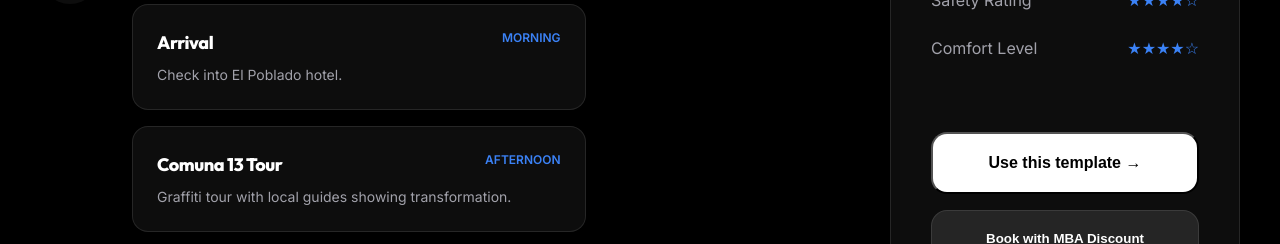
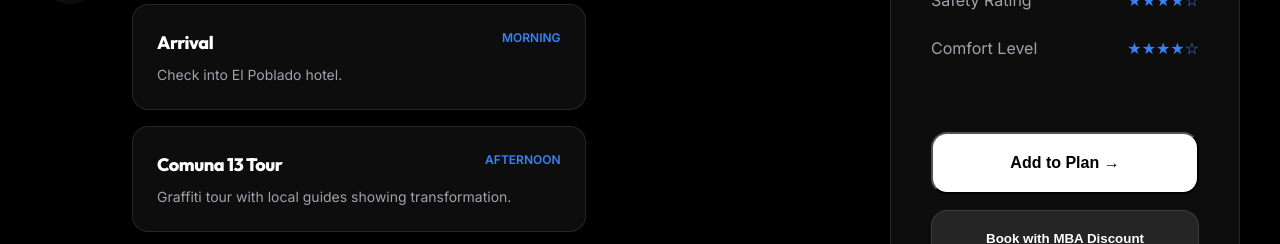
Before and after one commit to PatraSiddhant/MBA_triprank, a Next.js app: page /templates/colombia-trek in a window 1280 px wide. Shown: the part 960-1204 px from the top of the page. Built offline with nearby package versions, Linux system fonts and the light colour scheme; no server answers.

Commit message:
comit
comit

```diff
--- a/app/layout.tsx
+++ b/app/layout.tsx
@@ -6,7 +6,11 @@ import ClientHeader from "@/components/ClientHeader";
 export const metadata: Metadata = {
   title: "triprank | Discover Iconic MBA Treks",
   description: "Beli-style platform for discovery and ranking of the world's most iconic MBA trips.",
-  viewport: "width=device-width, initial-scale=1",
+};
+
+export const viewport = {
+  width: "device-width",
+  initialScale: 1,
 };
 
 export default function RootLayout({
--- a/components/UseTemplateButton.tsx
+++ b/components/UseTemplateButton.tsx
@@ -20,7 +20,7 @@ export default function UseTemplateButton({ slug }: { slug: string }) {
                 cursor: isPending ? 'wait' : 'pointer'
             }}
         >
-            {isPending ? "Generating your trip..." : "Use this template →"}
+            {isPending ? "Adding to Plan..." : "Add to Plan →"}
         </button>
     );
 }
--- a/middleware.ts
+++ b/proxy.ts
@@ -1,7 +1,7 @@
 import { createServerClient } from '@supabase/ssr'
 import { NextResponse, type NextRequest } from 'next/server'
 
-export async function middleware(request: NextRequest) {
+export async function proxy(request: NextRequest) {
     let supabaseResponse = NextResponse.next({
         request,
     })
```
